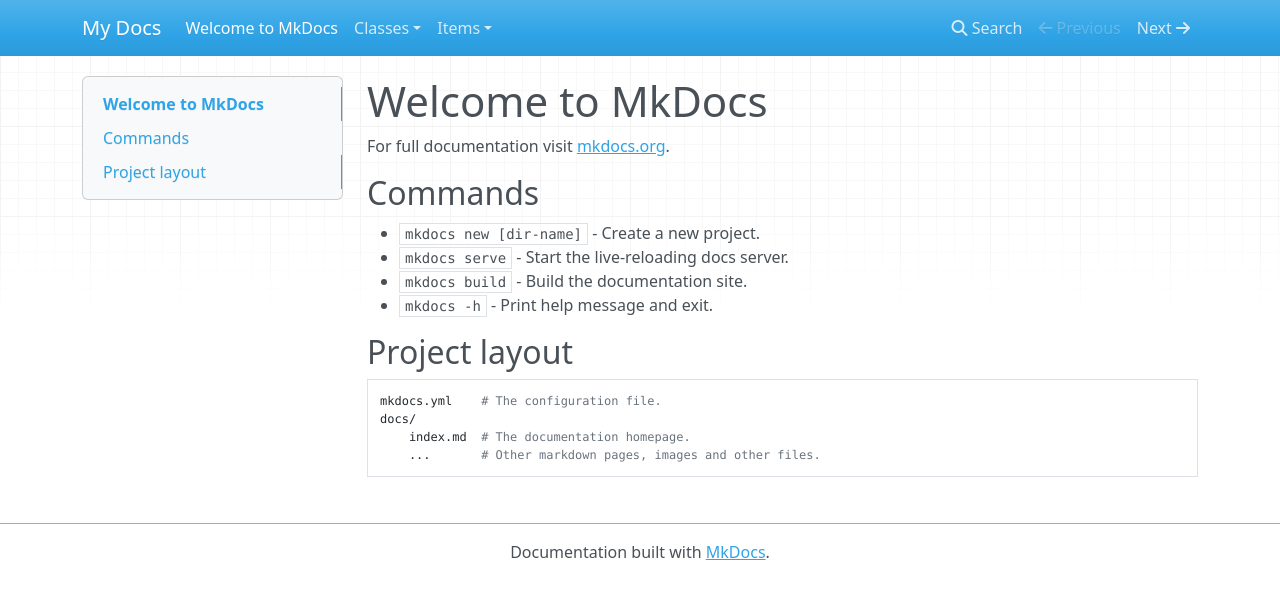
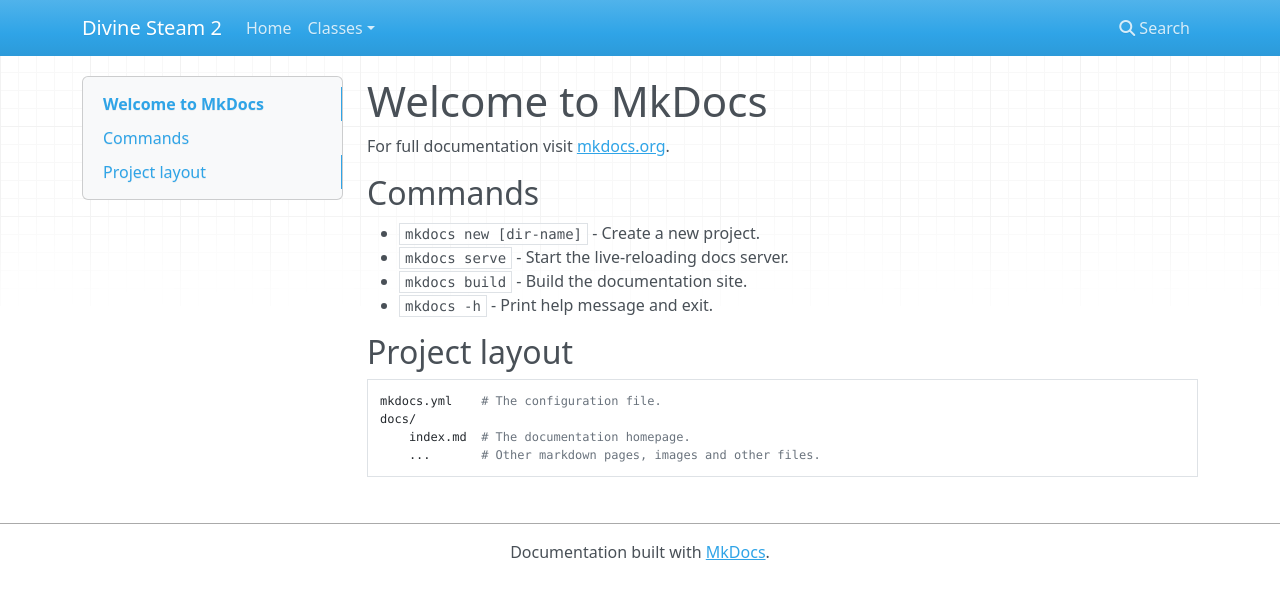
Before and after one commit to 3ndercat/DivineSteam2, an MkDocs documentation site: the page built from docs/index.md, in a window 1280 px wide. Shown: the top 599 px of the page. Built offline with MkDocs 1.6.1, drawn with Linux system fonts in a browser that asks for light colours; nearby versions of some CDN libraries.

Commit message:
Updated mkdocs.yml

```diff
--- a/mkdocs.yml
+++ b/mkdocs.yml
@@ -1 +1,5 @@
-site_name: My Docs
+site_name: Divine Steam 2
+nav:
+  - Home: README.md
+  - Classes:
+    - Steam Warrior: classes/steamWarrior/steamWarrior.md
```
